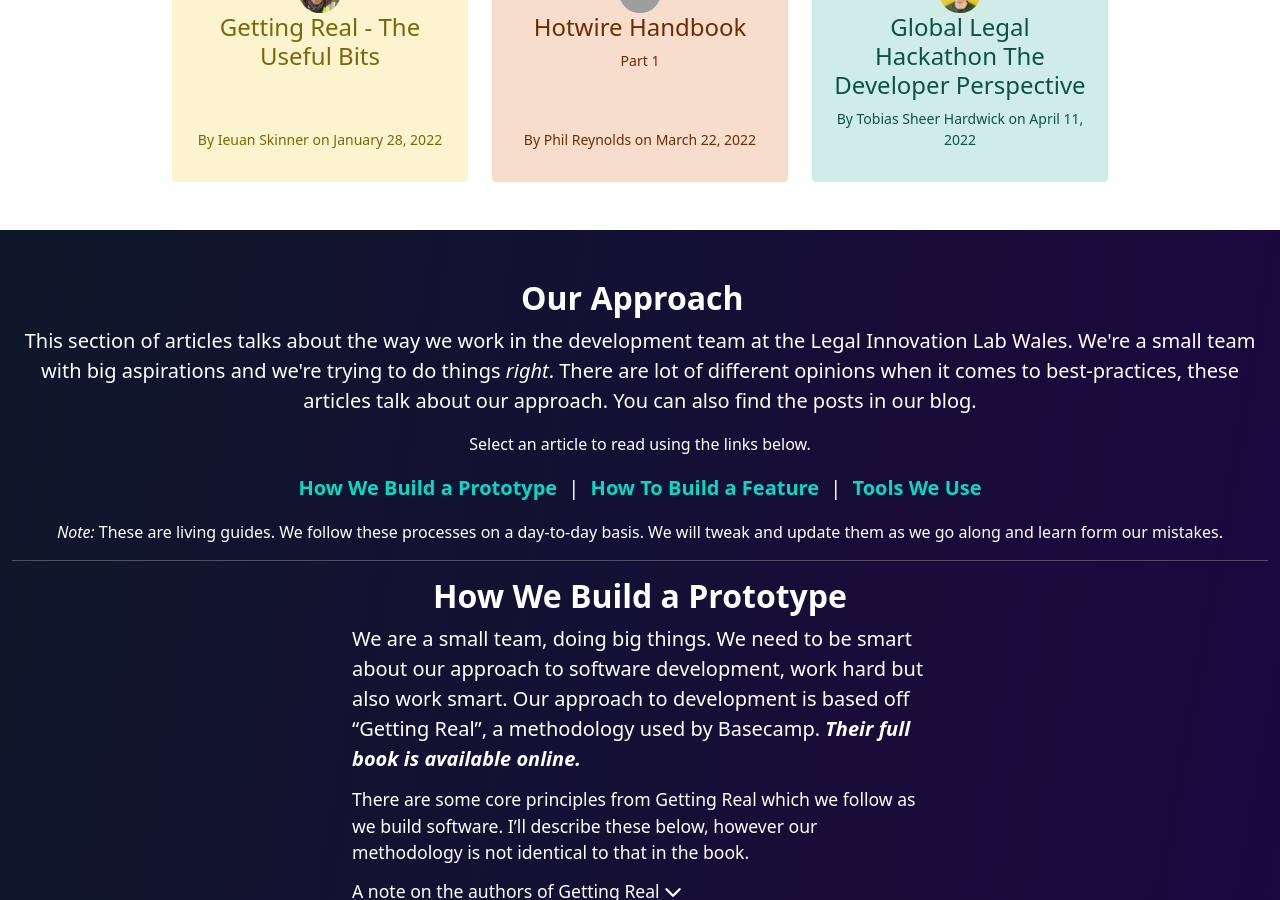
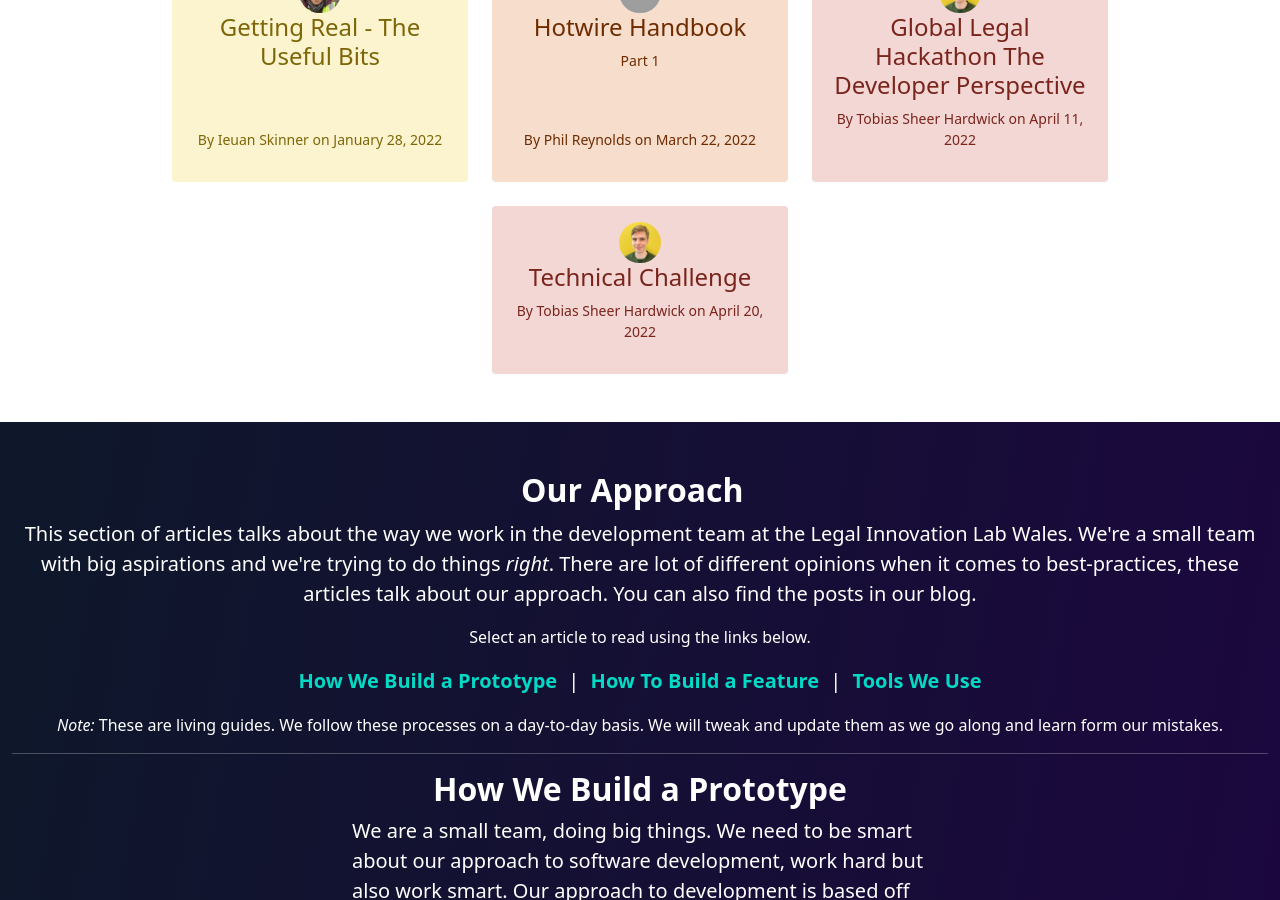
Before and after one commit to Legal-Innovation-Lab-Wales/dev-page, a Jekyll site: the page built from index.html, in a window 1280 px wide and 900 px high, scrolled down 5156 px. Built offline with Jekyll 4.4.1, drawn with Linux system fonts in a browser that asks for light colours; nearby versions of some CDN libraries; part of the change alters nothing that is shown; grey boxes are pictures that could not be loaded.

Commit message:
add tobi technical challenge blog

```diff
--- a/_data/blog-posts.yml
+++ b/_data/blog-posts.yml
@@ -222,4 +222,14 @@
   file-type: html
   publish-date: April 11
   publish-year: 2022
-  card-color: green
+  card-color: red
+
+- layout: blog
+  author: Tobi
+  full-name: Tobias Sheer Hardwick
+  short-title: challenge
+  full-title: Technical Challenge
+  file-type: html
+  publish-date: April 20
+  publish-year: 2022
+  card-color: red
--- /dev/null
+++ b/blog/tobi/2022/challenge.html
@@ -0,0 +1,133 @@
+---
+layout: blog
+author: Tobi
+full-name: Tobias Sheer Hardwick
+short-title: challenge
+full-title: Technical Challenge
+file-type: html
+publish-date: April 20
+publish-year: 2022
+card-color: red
+---
+
+<h1 id='technical-challenge'>Technical Challenge</h1>
+
+<h2 id="contents">Contents</h2>
+<p></p>
+    <ul>
+        <li><a href="#introduction">Introduction</a></li>
+        <li><a href="#getting-started">Getting Started</a></li>
+        <li><a href="#technical-stack">Technical Stack</a></li>
+        <li><a href="#implementation">Implementation</a></li>
+        <li><a href="#technical-debrief">Technical Debrief</a></li>
+        <li><a href="#takeaways">Takeaways</a></li>
+    </ul>
+</p>
+
+<h2 id='introduction'>Introduction</h2>
+<p>Hi! I'm Tobi, one of the newer Software Developers here at the Legal Innovation Lab. While it's been some time since I joined
+    I wanted to document my experience with the technical challenge our lab uses as part of our hiring process and how I went about implementing
+    a project for it in a blog.
+</p>
+<p>My project comprised of two separate independent applications and as such I elected to use two git repos, they can be found here:
+    <ul>
+        <li><a href='https://github.com/Zaenilith/SnakeManager-API'>Back end API</a></li>
+        <li><a href='https://github.com/Zaenilith/SnakeManager-App'>Front end Webapp</a></li>
+    </ul>
+</p>
+
+<h2 id='getting-started'>Getting Started</h2>
+<p>Like many developers I have a list of projects in the back of my mind that I never get around to starting. I saw the
+    technical challenge as the perfect opportunity to implement one of those projects. The project I elected to pick
+    out from my backlog was a managing application I could use to keep track of tasks I need to do in order to care for my pet
+    snake (and most likely, future snakes).
+</p>
+<p>When I selected this project I was cognizant that it would likely be rather large and complex to implement, as such
+    general planning on what the project would look like structurally and what the technical stack would look like was done
+    before the official starting time where I would be allowed to initialise the repos and get started writing code. It was
+    important to me to build the project in a modular way such that should I start running out of time the project could
+    still be left in a state that would be maintainable and clean, albeit missing some features that I had planned. I would
+    recommend this approach to others regardless of if their project is of a similar scale as this naturally leads you to
+    abiding core development principles such as SRP.
+</p>
+
+<h2 id='technical-stack'>Technical Stack</h2>
+<p>Decisions were made on what technology to use partially based on what would be required or useful and partially to
+    demonstrate my capabilities. The application was split into a Java Spring Boot API and Angular Web App for example
+    as I believed it to be good practice to do so, utilising Liquibase to define and update database table definitions
+    was for a similar reason. To demonstrate capability however, I elected to containerize both parts of my application
+    and host them on a local kubernetes cluster using minikube (using .yaml files to define various aspects of the
+    deployment) - this was a task I believed to require a good level of technical knowledge and understanding of
+    kubernetes and containers, but would not take very long to implement while pairing nicely with the use of liquibase
+    - if it were a long endevour then it would be better to simply focus on aspects that were strictly essential to the
+    application.
+
+    In the end my project utilised the following notable techs:
+    <ul>
+        <li>Angular</li>
+        <li>Java Spring Boot</li>
+        <li>Liquibase</li>
+        <li>Swagger</li>
+        <li>Docker</li>
+        <li>Kubernetes (Minikube)</li>
+    </ul>
+</p>
+
+<h2 id='implementation'>Implementation</h2>
+<p>The project was built in perhaps an obvious order - I began by creating the API with the aim to fully complete it
+    before moving on to the front end, this was the part I was most comfortable with and fundamentally the core of the
+    project. I set out what I beleived to be reasonable milestones for me to achieve within the challenge timeframe -
+    an example being to fully build out the API within the 1st 24 hours, allowing me the remaining 72 hours to focus on
+    the weaker aspects of my skillset, building out front ends. Getting the API right would set me up for the rest of the
+    challenge while covering much of the tech and skills I wanted to demonstrate so that was the priority - if it took
+    longer than what I had allocated that wouldn't be an issue. I did  however meet this deadline and I then turned my
+    attention to the front end.
+</p>
+
+<p>I'd have done well to better prepare for the front end development by staying up to date with angular, as it happened
+    I was familiar with a much older version of angular than what I was dealing with and as such a lot of time was sunk into
+    getting the project stucture to be how I'd like it and making sure everything was hooked up correctly. Really before I had
+    started working on the front end I had probably already done enough for the technical challenge, however I wanted the
+    front end if nothing else for my own personal use (as I continue to use the project in my spare time to this day, albeit updated).
+    I felt that a Webapp front end was better for a demo than just having the API's Swagger page as the only visual element
+    I had to show off during the debrief and would give me a confidence boost when it came to doing that.
+</p>
+<p>The full 96 hours later, pens (or rather keyboards) down. I had more or less built everything I had set out to do in
+    terms of features for the application and realistically, it was probably almost too much. By developing so much I'd easily
+    opened myself up to violating principles either from being tired or simply making a mistake when throwing such a large
+    project together in such little time. While some leniency may be offered due to the scale it's worth mentioning that a
+    small project implemented well trumps a large project implemented poorly and I had probably at least marginally over estimated
+    how much I could complete in such a short time. Regardless, I was very pleased with my project and felt immensely proud
+    of what I was able to do for the challenge, even with a few mistakes made along the way.
+</p>
+<h2 id='technical-debrief'>Technical Debrief</h2>
+<p>Now that I had built the project all that remained was to demo the project to the team and convince them that I would be a
+    good fit for the lab. Naturally as you are reading this blog, I succeeded - the debrief went very smoothly. While it can
+    be difficult to talk about your project it's important to remember that they're not there to trip you up, the questions
+    are fairly straight forward provided you planned your project reasonably as to abide the fundamental principles and understand
+    and acknowledge potential flaws and mistakes - being able to identify these and think on how you would fix them is about as
+    good as if the flaw didn't exist. Having a project I wanted to build also helped - I was excited to show off what I had
+    built, and having pride in it gave me the confidence I required. Don't be afraid to ask questions if you need clarification
+    on what was meant by a question - I certainly did.
+</p>
+<h2 id='takeaways'>Takeaways</h2>
+<p>With all that said and done there are a couple key points I'd like to state from my experience to recommend to anyone
+    also looking to undertake the technical challenge, or simply when it comes to rapidly developing a project regardless of
+    the scale:
+    <ul>
+        <li>Go with a project that you feel excited about or would be proud to implement if you can.</li>
+        <li>Plan! While you can't write code until the challenge starts nothing is stopping you from defining your technical needs
+            or planning the project structure. Even if you can't do these in advance, doing them at the start will save you a lot of
+            time down the line.
+        </li>
+        <li>Doing it right is much more important than doing a lot.</li>
+        <li>Know your code inside and out, demoing and explaining your code is much harder if you only use snippets and don't know
+            how it all works together.
+        </li>
+        <li>It's not the end of the world to not finish everything you wanted to - if nothing else it gives you something to
+            talk about during the debrief.
+        </li>
+        <li>Don't be nervous, we want you to succeed as much as you do!</li>
+    </ul>
+</p>
+<p class="subheading">Thanks for reading!</p>
```
